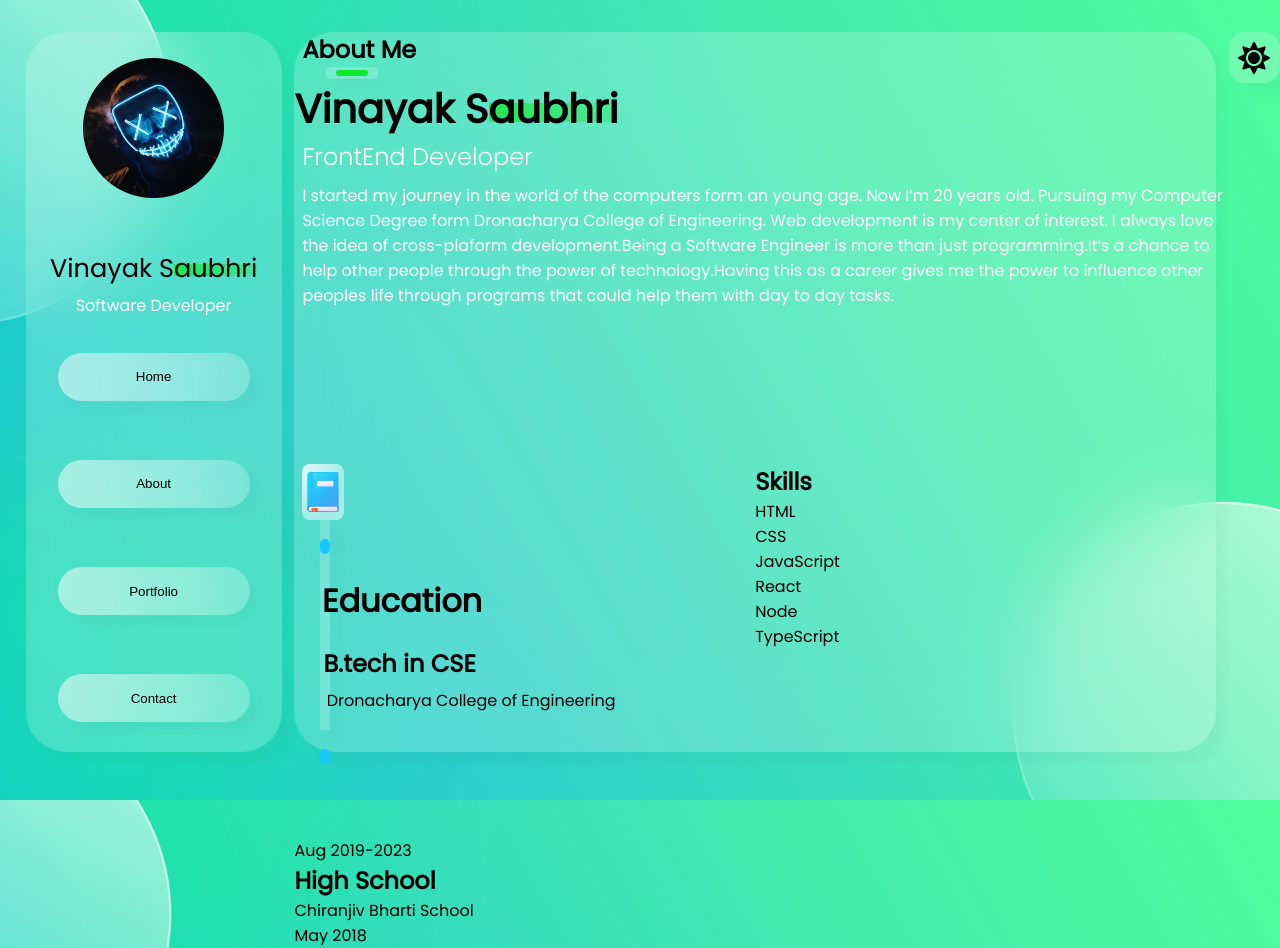
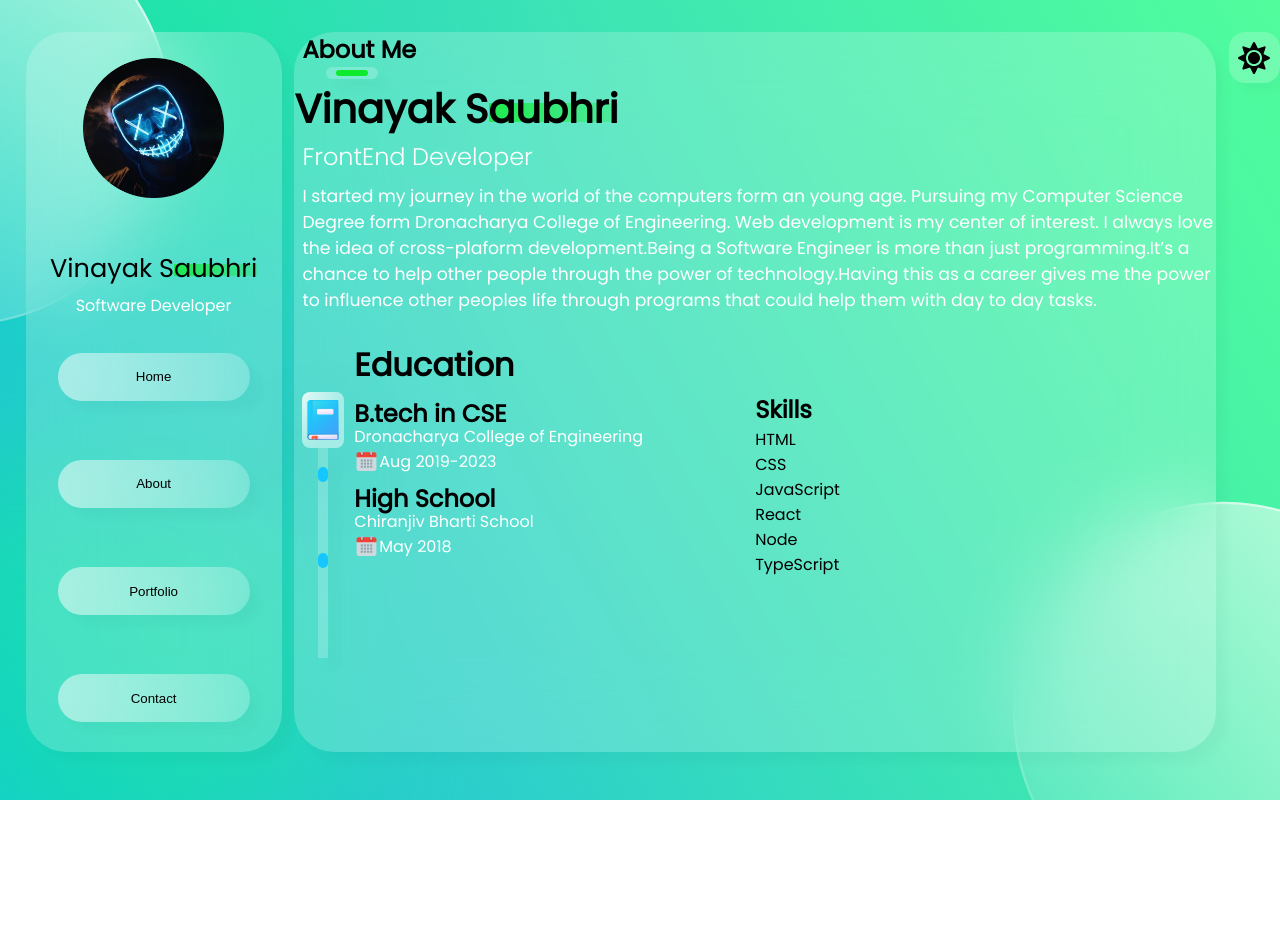
Before and after one commit to vinayaksaubhri/Portfolio, a React (Create React App) app: page /About in a window 1280 px wide. After the commit the page ends 800 px from the top, so only its background shows below. Built offline with nearby package versions, Linux system fonts and the light colour scheme.

Commit message:
about page

```diff
--- a/src/Contents/About.js
+++ b/src/Contents/About.js
@@ -2,6 +2,7 @@ import React from 'react'
 import "../Css/app.css"
 import "../Css/about.css"
 import book_icon from "../Images/book.svg"
+import {FcCalendar} from "react-icons/fc"
 
 function About() {
     return (
@@ -12,7 +13,7 @@ function About() {
             <name className="name About__name">Vinayak <line className="line">Saubhri</line></name>
             <p className="navbar__des About__des">FrontEnd Developer</p>
             <p className="About__bio">I started my journey in the world of the computers form an young age.
-            Now I’m 20 years old. Pursuing my Computer Science Degree form Dronacharya College of Engineering. Web development is my center of interest.
+            Pursuing my Computer Science Degree form Dronacharya College of Engineering. Web development is my center of interest.
             I always love the idea of cross-plaform development.Being a Software Engineer is
             more than just programming.It’s a chance to help other people through the power of
             technology.Having this as a career gives me the power to influence other peoples life
@@ -28,10 +29,10 @@ function About() {
                  <h1 className="About__Education">Education</h1>
                  <h2 className="About__Btech">B.tech in CSE</h2>
                  <p className="About__clgname">Dronacharya College of Engineering</p>
-                 <p>Aug 2019-2023</p>
-                 <h2>High School</h2>
-                 <p>Chiranjiv Bharti School</p>
-                 <p>May 2018</p>
+                 <p className="About__School_time"><FcCalendar className ="About__Calendar_icon"/>Aug 2019-2023</p>
+                 <h2 className="About__Btech">High School</h2>
+                 <p className="About__clgname">Chiranjiv Bharti School</p>
+                 <p className="About__School_time"><FcCalendar className ="About__Calendar_icon"/>May 2018</p>
               </div>
               <div className="skill__container">
                 <h2>Skills</h2>
--- a/src/Contents/Home.js
+++ b/src/Contents/Home.js
@@ -14,7 +14,6 @@ function Home() {
            wrapper="div"
            className="Main_typingtext"/>
            <div className="slider_outer"><div className="slider_inner"></div></div>
-
            <Social/>
         </div>
     )
--- a/src/Css/about.css
+++ b/src/Css/about.css
@@ -43,7 +43,8 @@
 }
 .About__bio{
     position:relative;
-    font-size: 1rem;
+    font-size: 1.35vw;
+    overflow-wrap: break-word ;
     left: 1vh;
     color: white;
     margin-top:1%;
@@ -51,7 +52,8 @@
 }
 .vr_line{
     position: relative;
-    left: 3.25vh;
+    left: 3vh;
+
 }
 .inn1{
     position: absolute;
@@ -59,23 +61,42 @@
 }
 .inn2{
     position: absolute;
-    top: 109%;
+    top: 50%;
 }
 .About__Education{
     position: relative;
-    bottom: 53%;
-    left: 6%;
+    bottom: 88%;
+    left: 13%;
+}
+.About__Btech{
+    position: relative;
+    bottom: 86%;
+    left: 13%;
 }
 .About__clgname{
+    color: white;
     position: relative;
-    bottom: 43.5%;
-    left: 7%;
+    bottom: 88%;
+    left: 13%;
 }
+.About__School_time{
+    position: relative;
+    bottom: 88%;
+    left: 13%;
+    display: flex;
+    color: white;
+}
+.About__Calendar_icon{
+    position: relative;
+    height: 25px;
+    width: 25px;
+}
+
 p,h2,h1{
     margin: 0;
 }
 .bottom_container{
-    height: 40%;
+    height: 50%;
     display:flex;
     flex-direction: row;
 }
@@ -88,10 +109,5 @@ p,h2,h1{
     height: 100%;
 }
 .top_container{
-    height: 60%;
+    height: 50%;
 }
-.About__Btech{
-    position: relative;
-    bottom: 46%;
-    left: 6.3%;
-}
```
